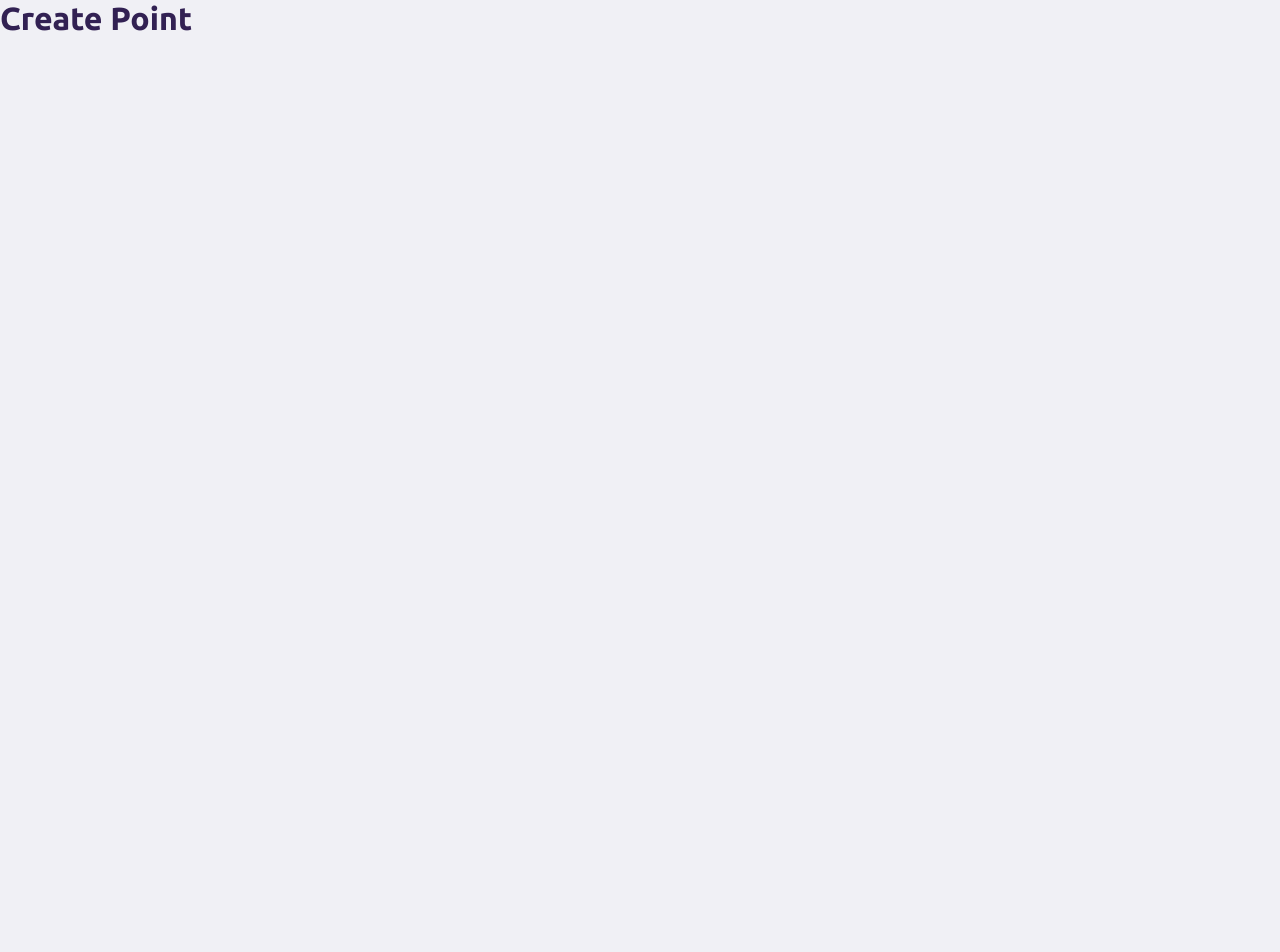
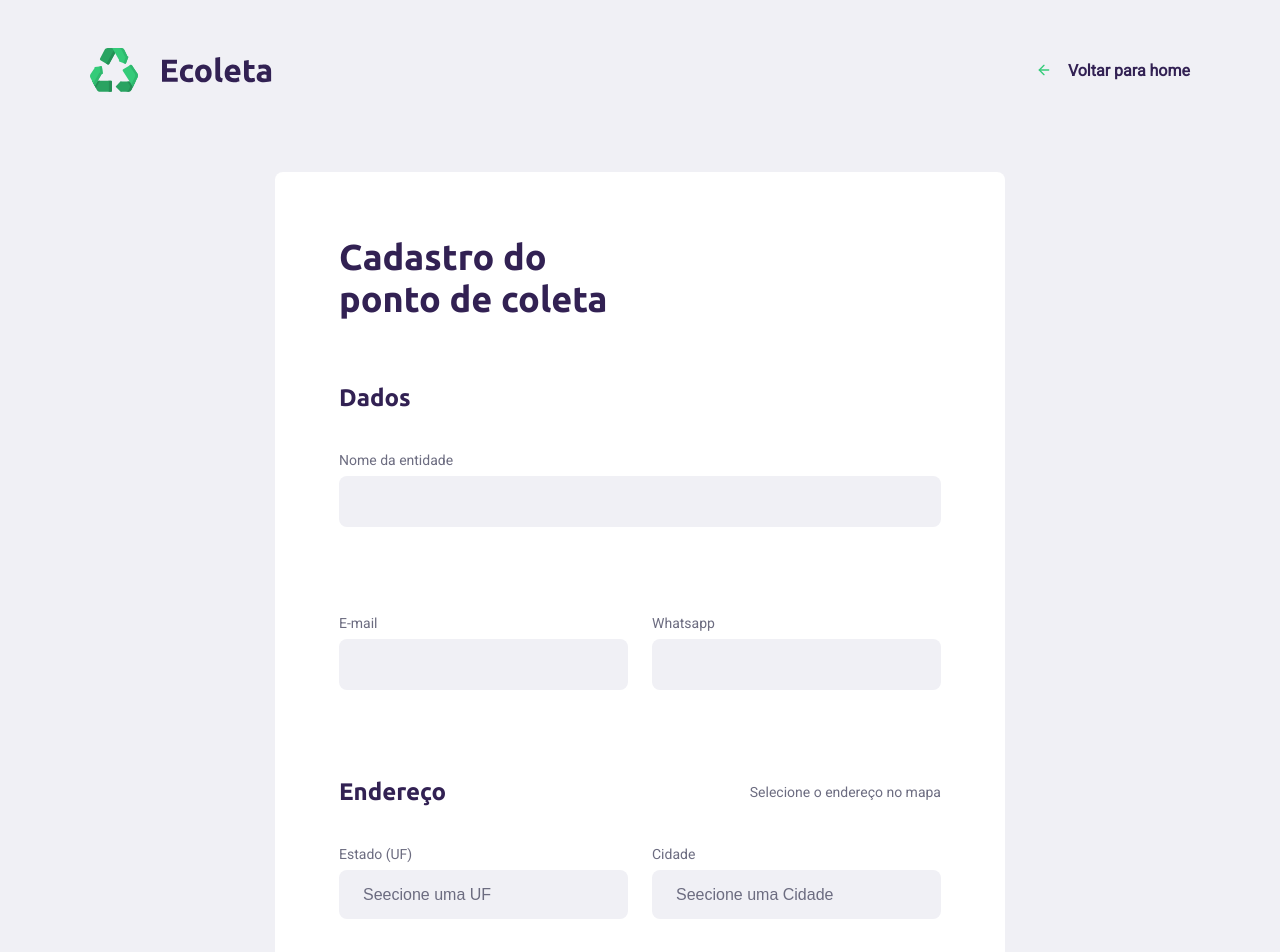
Before and after one commit to michaelwell23/projeto-ecoleta, a React (Create React App) app in the folder web/: page /create-point in a window 1280 px wide. Shown: the top 952 px of the page. Before the commit the page ends 800 px from the top, so only its background shows below. Built offline with nearby package versions, Linux system fonts and the light colour scheme; the HTML template or start-up script is replaced by a standard one.

Commit message:
contrução do HTML do fomulário

```diff
--- /dev/null
+++ b/web/src/Pages/CreatePoint/CreatePoint.css
@@ -0,0 +1,209 @@
+#page-create-point {
+  width: 100%;
+  max-width: 1100px;
+
+  margin: 0 auto;
+}
+
+#page-create-point header {
+  margin-top: 48px;
+
+  display: flex;
+  justify-content: space-between;
+  align-items: center;
+}
+
+#page-create-point header a {
+  color: var(--title-color);
+  font-weight: bold;
+  text-decoration: none;
+
+  display: flex;
+  align-items: center;
+
+  transition: 0.5s ease;
+}
+
+#page-create-point header a:hover {
+  font-size: 18px;
+}
+
+#page-create-point header a svg {
+  margin-right: 16px;
+  color: var(--primary-color);
+}
+
+#page-create-point form {
+  margin: 80px auto;
+  padding: 64px;
+  max-width: 730px;
+  background: #fff;
+  border-radius: 8px;
+
+  display: flex;
+  flex-direction: column;
+}
+
+#page-create-point form h1 {
+  font-size: 36px;
+}
+
+#page-create-point form fieldset {
+  margin-top: 64px;
+  min-inline-size: auto;
+  border: 0;
+}
+
+#page-create-point form legend {
+  width: 100%;
+  display: flex;
+  justify-content: space-between;
+  align-items: center;
+  margin-bottom: 40px;
+}
+
+#page-create-point form legend h2 {
+  font-size: 24px;
+}
+
+#page-create-point form legend span {
+  font-size: 14px;
+  font-weight: normal;
+  color: var(--text-color);
+}
+
+#page-create-point form .field-group {
+  flex: 1;
+  display: flex;
+}
+
+#page-create-point form .field {
+  flex: 1;
+
+  display: flex;
+  flex-direction: column;
+  margin-bottom: 24px;
+}
+
+#page-create-point form .field input[type='text'],
+#page-create-point form .field input[type='email'],
+#page-create-point form .field input[type='number'] {
+  flex: 1;
+  background: #f0f0f5;
+  border-radius: 8px;
+  border: 0;
+  padding: 16px 24px;
+  font-size: 16px;
+  color: #6c6c80;
+}
+
+#page-create-point form .field select {
+  -webkit-appearance: none;
+  -moz-appearance: none;
+  appearance: none;
+  flex: 1;
+  background: #f0f0f5;
+  border-radius: 8px;
+  border: 0;
+  padding: 16px 24px;
+  font-size: 16px;
+  color: #6c6c80;
+}
+
+#page-create-point form .field input::placeholder {
+  color: #a0a0b2;
+}
+
+#page-create-point form .field label {
+  font-size: 14px;
+  margin-bottom: 8px;
+}
+
+#page-create-point form .field :disabled {
+  cursor: not-allowed;
+}
+
+#page-create-point form .field-group .field + .field {
+  margin-left: 24px;
+}
+
+#page-create-point form .field-group input + input {
+  margin-left: 24px;
+}
+
+#page-create-point form .field-check {
+  flex-direction: row;
+  align-items: center;
+}
+
+#page-create-point form .field-check input[type='checkbox'] {
+  background: #f0f0f5;
+}
+
+#page-create-point form .field-check label {
+  margin: 0 0 0 8px;
+}
+
+#page-create-point form .leaflet-container {
+  width: 100%;
+  height: 350px;
+  border-radius: 8px;
+  margin-bottom: 24px;
+}
+
+#page-create-point form button {
+  width: 260px;
+  height: 56px;
+  background: var(--primary-color);
+  border-radius: 8px;
+  color: #fff;
+  font-weight: bold;
+  font-size: 16px;
+  border: 0;
+  align-self: flex-end;
+  margin-top: 40px;
+  transition: background-color 0.2s;
+  cursor: pointer;
+}
+
+#page-create-point form button:hover {
+  background: #2fb86e;
+}
+
+.items-grid {
+  display: grid;
+  grid-template-columns: repeat(3, 1fr);
+  gap: 16px;
+  list-style: none;
+}
+
+.items-grid li {
+  background: #f5f5f5;
+  border: 2px solid #f5f5f5;
+  height: 180px;
+  border-radius: 8px;
+  padding: 32px 24px 16px;
+
+  display: flex;
+  flex-direction: column;
+  justify-content: space-between;
+  align-items: center;
+
+  text-align: center;
+
+  cursor: pointer;
+}
+
+.items-grid li span {
+  flex: 1;
+  margin-top: 12px;
+
+  display: flex;
+  align-items: center;
+  color: var(--title-color);
+}
+
+.items-grid li.selected {
+  background: #e1faec;
+  border: 2px solid #34cb79;
+}
--- a/web/src/Pages/CreatePoint/index.tsx
+++ b/web/src/Pages/CreatePoint/index.tsx
@@ -1,5 +1,108 @@
+import { Link } from 'react-router-dom';
+import { FiArrowLeft } from 'react-icons/fi';
+
+import './CreatePoint.css';
+import logo from '../../assets/logo.svg';
+
 const CreatePoint = () => {
-  return <h1>Create Point</h1>;
+  return (
+    <div id='page-create-point'>
+      <header>
+        <img src={logo} alt='logo' />
+
+        <Link to='/'>
+          <FiArrowLeft />
+          Voltar para home
+        </Link>
+      </header>
+      <form action=''>
+        <h1>
+          Cadastro do <br /> ponto de coleta
+        </h1>
+        <fieldset>
+          <legend>
+            <h2>Dados</h2>
+          </legend>
+
+          <div className='field'>
+            <label htmlFor='name'>Nome da entidade</label>
+            <input type='text' name='text' id='name' />
+          </div>
+        </fieldset>
+
+        <fieldset>
+          <div className='field-group'>
+            <div className='field'>
+              <label htmlFor='email'>E-mail</label>
+              <input type='email' name='email' id='email' />
+            </div>
+            <div className='field'>
+              <label htmlFor='whatsapp'>Whatsapp</label>
+              <input type='text' name='whatsapp' id='whatsapp' />
+            </div>
+          </div>
+        </fieldset>
+
+        <fieldset>
+          <legend>
+            <h2>Endereço</h2>
+            <span>Selecione o endereço no mapa</span>
+          </legend>
+
+          <div className='field-group'>
+            <div className='field'>
+              <label htmlFor='uf'>Estado (UF)</label>
+              <select name='uf' id='uf'>
+                <option value='0'>Seecione uma UF</option>
+              </select>
+            </div>
+            <div className='field'>
+              <label htmlFor='city'>Cidade</label>
+              <select name='city' id='city'>
+                <option value='0'>Seecione uma Cidade</option>
+              </select>
+            </div>
+          </div>
+        </fieldset>
+
+        <fieldset>
+          <legend>
+            <h2>Itens de coleta</h2>
+            <span>Selecione um ou mais itens abaixo</span>
+          </legend>
+
+          <ul className='items-grid'>
+            <li>
+              <img src='' alt='' />
+              <span>Óleo de cozinha</span>
+            </li>
+            <li>
+              <img src='' alt='' />
+              <span>Óleo de cozinha</span>
+            </li>
+            <li>
+              <img src='' alt='' />
+              <span>Óleo de cozinha</span>
+            </li>
+            <li>
+              <img src='' alt='' />
+              <span>Óleo de cozinha</span>
+            </li>
+            <li className='selected'>
+              <img src='' alt='' />
+              <span>Óleo de cozinha</span>
+            </li>
+            <li>
+              <img src='' alt='' />
+              <span>Óleo de cozinha</span>
+            </li>
+          </ul>
+        </fieldset>
+
+        <button type='submit'>Cadastrar ponto de coleta</button>
+      </form>
+    </div>
+  );
 };
 
 export default CreatePoint;
```
